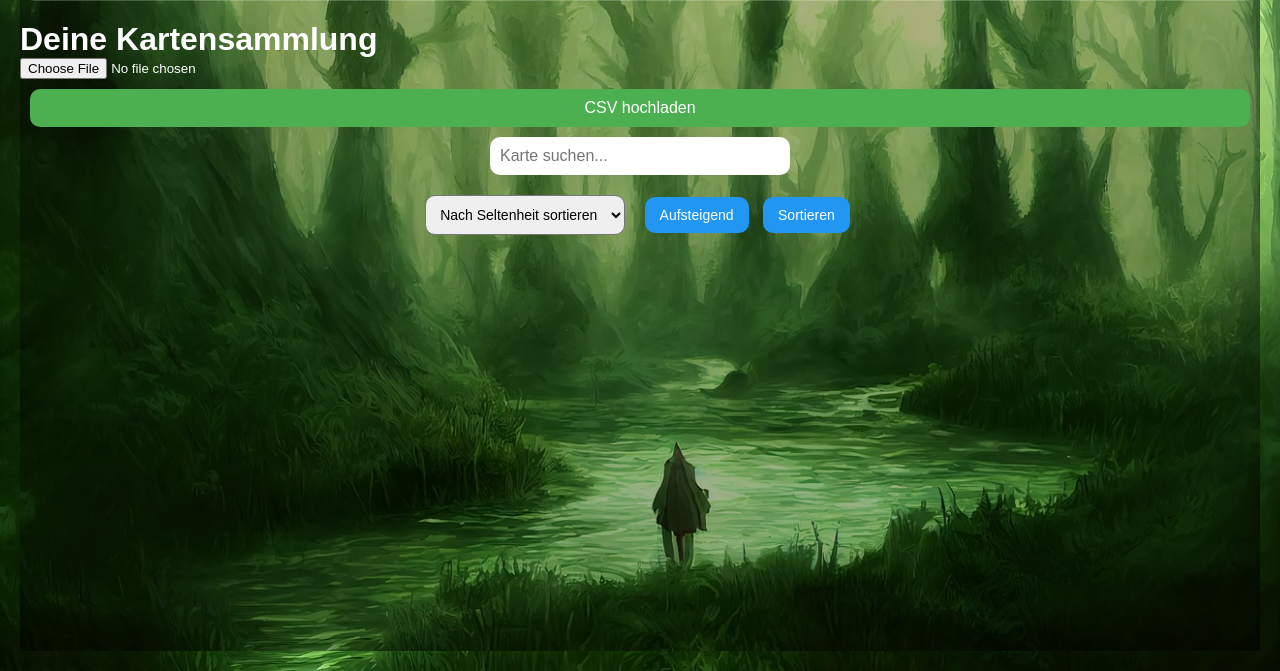
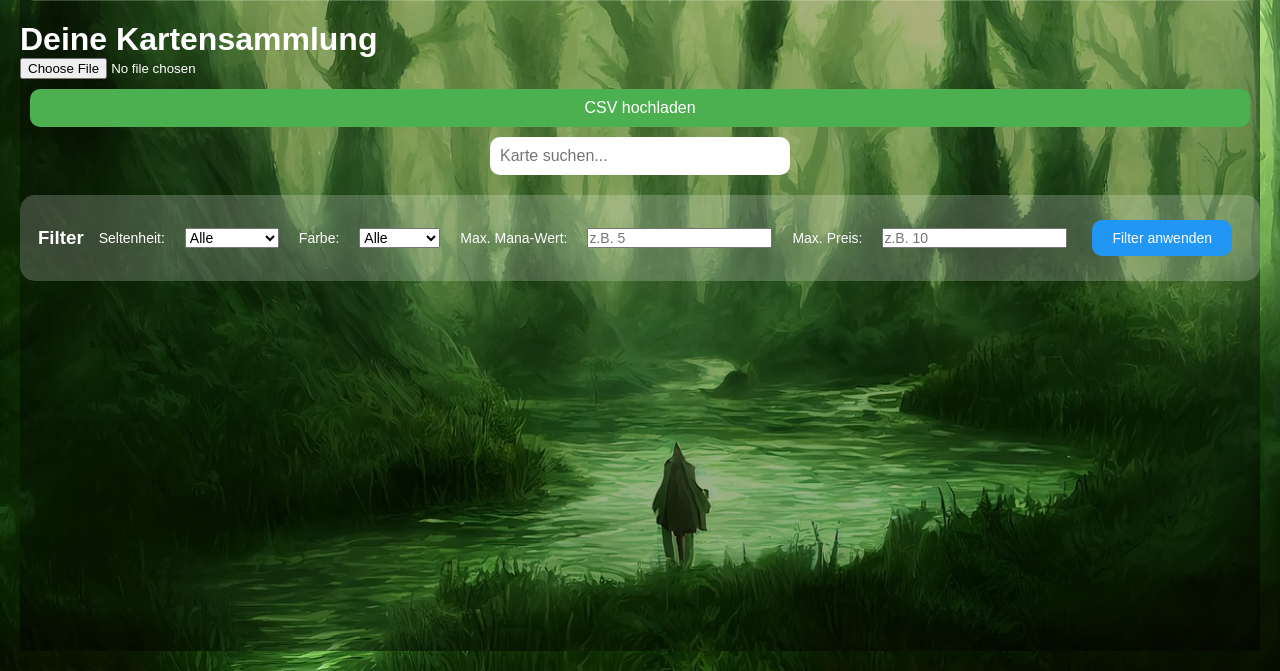
Before and after one commit to Phoenixmace/CardKarn, a Flask app: template website/templates/collection.html in a window 1280 px wide. Shown: the part 169-840 px from the top of the page. Run offline with Flask 3, Linux system fonts and the light colour scheme; the template is opened without the code that fills it, so the values that code supplies are empty; parts of the project's set-up code (start-up, migrations or seed data) failed here and were passed over.

Commit message:
imported from josh

```diff
--- a/website/templates/collection.html
+++ b/website/templates/collection.html
@@ -25,16 +25,37 @@
     <input type="text" id="searchInput" placeholder="Karte suchen...">
   </div>
 
-  <!-- Sorting Controls -->
-  <div class="sort-controls">
-    <select id="sortSelect">
-      <option value="rarity">Nach Seltenheit sortieren</option>
-      <option value="color">Nach Farbe sortieren</option>
-      <option value="price">Nach Preis sortieren</option>
-      <option value="mana_value">Nach Mana sortieren</option>
+  <!-- Filter Section -->
+  <div class="filter-section">
+    <h3>Filter</h3>
+
+    <label for="rarityFilter">Seltenheit:</label>
+    <select id="rarityFilter">
+      <option value="">Alle</option>
+      <option value="Common">Common</option>
+      <option value="Uncommon">Uncommon</option>
+      <option value="Rare">Rare</option>
+      <option value="Mythic">Mythic</option>
     </select>
-    <button id="sortOrderBtn" onclick="toggleSortOrder()">Aufsteigend</button>
-    <button onclick="sortCards()">Sortieren</button>
+
+    <label for="colorFilter">Farbe:</label>
+    <select id="colorFilter">
+      <option value="">Alle</option>
+      <option value="Red">Red</option>
+      <option value="Blue">Blue</option>
+      <option value="Green">Green</option>
+      <option value="Black">Black</option>
+      <option value="White">White</option>
+      <option value="Colorless">Colorless</option>
+    </select>
+
+    <label for="maxManaFilter">Max. Mana-Wert:</label>
+    <input type="number" id="maxManaFilter" placeholder="z.B. 5">
+
+    <label for="maxPriceFilter">Max. Preis:</label>
+    <input type="number" id="maxPriceFilter" placeholder="z.B. 10">
+
+    <button id="applyFiltersBtn">Filter anwenden</button>
   </div>
 
   <!-- Card List -->
@@ -43,16 +64,13 @@
 
 <script>
   const currentUser = {{ user | tojson | safe }};
-  let ascending = true;
+  let cards = [];
 
   if (currentUser?.name) {
     document.getElementById('profilePic').src = `../static/profile_pics/${currentUser.name}`;
     document.getElementById('welcomeMessage').textContent = `Willkommen, ${currentUser.name}`;
   }
 
-  let cards = [];
-
-  // CSV Upload and Parsing
   document.getElementById('loadBtn').addEventListener('click', () => {
     const fileInput = document.getElementById('csvFile');
     const file = fileInput.files[0];
@@ -68,9 +86,7 @@
 
       fetch('/api/upload_collection', {
         method: 'POST',
-        headers: {
-          'Content-Type': 'application/json'
-        },
+        headers: { 'Content-Type': 'application/json' },
         body: JSON.stringify({ csv_text: text })
       })
               .then(response => response.json())
@@ -88,18 +104,15 @@
     reader.readAsText(file);
   });
 
-  // Display Cards
   function displayCards(cardArray) {
     const cardListElement = document.getElementById('cardList');
     cardListElement.innerHTML = '';
-    console.log(cardArray);
 
     cardArray.forEach(card => {
       const cardDiv = document.createElement('div');
       cardDiv.classList.add('card-item');
 
       const cardImage = document.createElement('img');
-      console.log("Rendering card:", card.name);
       cardImage.src = `../static/images/cards/${card.id}`;
       cardImage.alt = card.name;
       cardImage.onerror = () => {
@@ -117,31 +130,32 @@
 
   // Search Function
   document.getElementById('searchInput').addEventListener('input', (e) => {
-    const searchValue = e.target.value.toLowerCase();
-    const filteredCards = cards.filter(card => card.name.toLowerCase().includes(searchValue));
-    displayCards(filteredCards);
+    applyFilters(); // Suchfeld wird auch als Filter betrachtet
   });
 
-  // Sorting Function
-  function sortCards() {
-    const property = document.getElementById('sortSelect').value;
-    const sortedCards = [...cards];
+  // Apply Filter
+  document.getElementById('applyFiltersBtn').addEventListener('click', () => {
+    applyFilters();
+  });
 
-    if (property === 'price' || property === 'mana_value') {
-      sortedCards.sort((a, b) => ascending ? a[property] - b[property] : b[property] - a[property]);
-    } else {
-      sortedCards.sort((a, b) => {
-        return ascending ? a[property].localeCompare(b[property]) : b[property].localeCompare(a[property]);
-      });
-    }
+  function applyFilters() {
+    const rarity = document.getElementById('rarityFilter').value;
+    const color = document.getElementById('colorFilter').value;
+    const maxMana = parseInt(document.getElementById('maxManaFilter').value);
+    const maxPrice = parseFloat(document.getElementById('maxPriceFilter').value);
+    const searchValue = document.getElementById('searchInput').value.toLowerCase();
 
-    displayCards(sortedCards);
-  }
+    const filteredCards = cards.filter(card => {
+      const matchesRarity = rarity ? card.rarity === rarity : true;
+      const matchesColor = color ? card.color === color : true;
+      const matchesMana = !isNaN(maxMana) ? card.mana_value <= maxMana : true;
+      const matchesPrice = !isNaN(maxPrice) ? card.price <= maxPrice : true;
+      const matchesSearch = card.name.toLowerCase().includes(searchValue);
 
-  // Toggle Ascending / Descending
-  function toggleSortOrder() {
-    ascending = !ascending;
-    document.getElementById('sortOrderBtn').textContent = ascending ? 'Aufsteigend' : 'Absteigend';
+      return matchesRarity && matchesColor && matchesMana && matchesPrice && matchesSearch;
+    });
+
+    displayCards(filteredCards);
   }
 
   // Logout Function
@@ -191,21 +205,25 @@
     font-size: 16px;
   }
 
-  .sort-controls {
-    text-align: center;
+  .filter-section {
+    background: rgba(255, 255, 255, 0.2);
+    padding: 15px;
+    border-radius: 15px;
     margin-bottom: 20px;
+    display: flex;
+    flex-wrap: wrap;
+    gap: 10px;
+    align-items: center;
+    justify-content: center;
   }
 
-  .sort-controls select {
-    padding: 10px;
-    border-radius: 10px;
+  .filter-section label, .filter-section select, .filter-section input {
     font-size: 14px;
-    margin-right: 10px;
+    margin: 5px;
   }
 
-  .sort-controls button {
-    margin: 0 5px;
-    padding: 10px 15px;
+  .filter-section button {
+    padding: 10px 20px;
     border: none;
     border-radius: 10px;
     cursor: pointer;
@@ -214,7 +232,7 @@
     font-size: 14px;
   }
 
-  .sort-controls button:hover {
+  .filter-section button:hover {
     background-color: #1976D2;
   }
 
```
